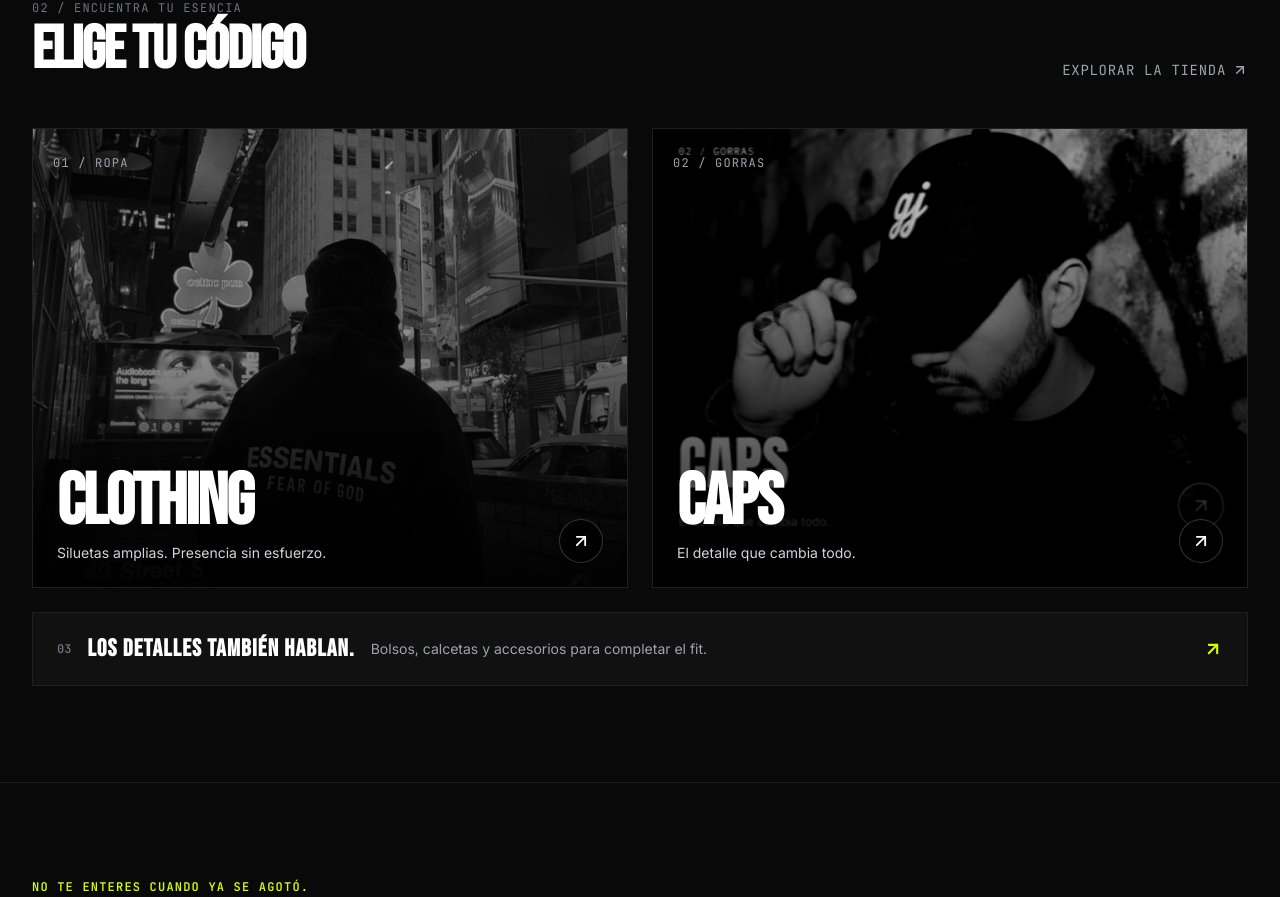
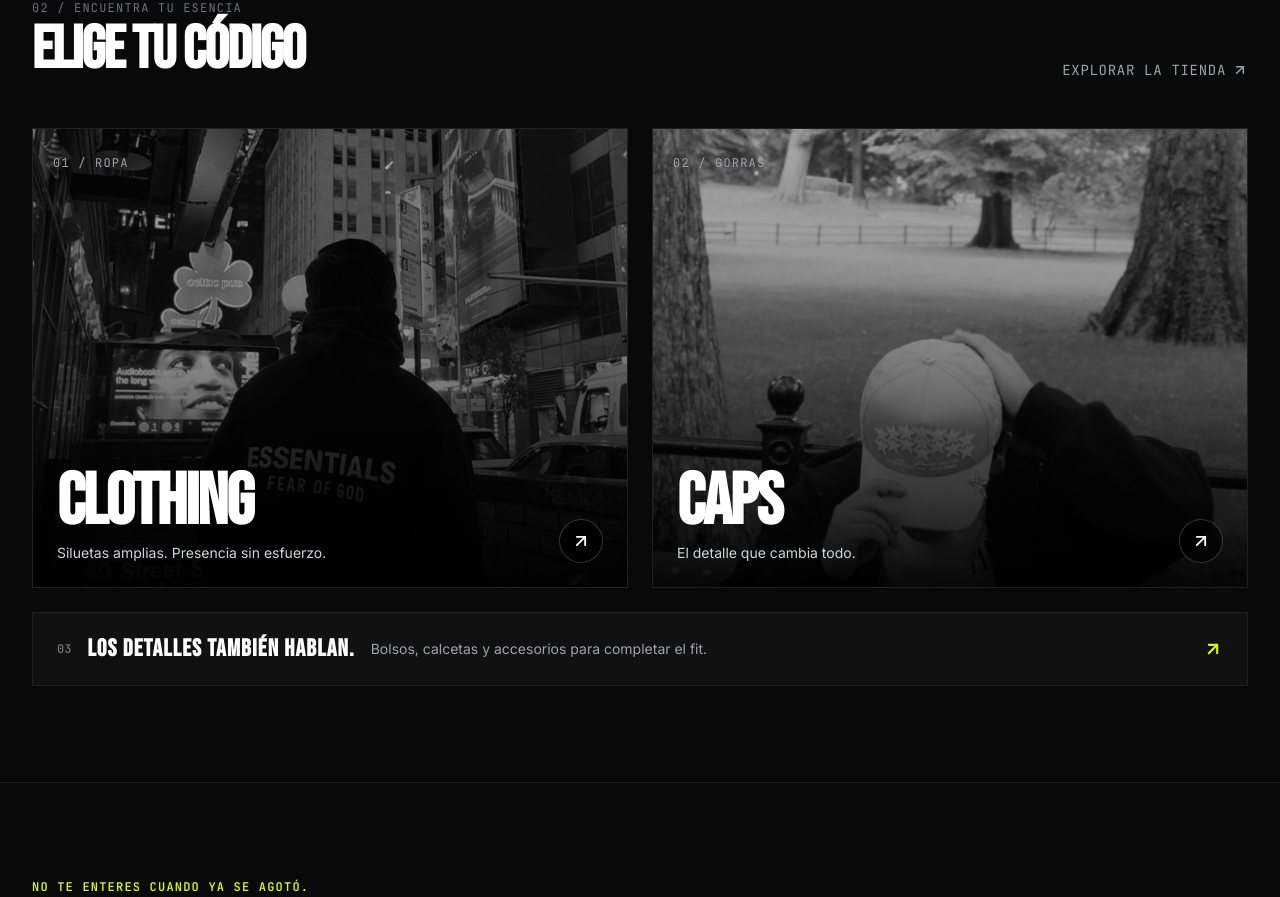
Before and after one commit to klesnuck/gj, a React (Vite) app: page / in a window 1280 px wide. Shown: the part 1614-2511 px from the top of the page. Built offline with nearby package versions, Linux system fonts and the light colour scheme; no server answers; the database is empty.

Commit message:
feat: foto de gorra con efecto hover silhouette a color en banner caps

```diff
--- a/src/components/CategoriesBanner.tsx
+++ b/src/components/CategoriesBanner.tsx
@@ -95,15 +95,22 @@ export const CategoriesBanner: React.FC<CategoriesBannerProps> = ({ onSelectCate
               </span>
             </div>
 
-            {/* Background Image */}
+            {/* Background Image (Foto completa en blanco y negro) */}
             <img
-              src="/images/category-caps.jpg"
+              src="/images/caps-showcase.jpg"
               alt="Colección Gorras Streetwear"
-              className="w-full h-full object-cover object-center grayscale contrast-125 group-hover:scale-105 group-hover:grayscale-0 transition-all duration-700 brightness-90"
+              className="w-full h-full object-cover object-center grayscale contrast-120 brightness-90 group-hover:scale-105 transition-transform duration-700 ease-out"
               onError={(e) => {
                 (e.target as HTMLImageElement).src =
-                  'https://images.unsplash.com/photo-1588850561407-ed78c282e89b?auto=format&fit=crop&w=800&q=80'
+                  '/images/category-caps.jpg'
               }}
+            />
+
+            {/* Silhouette Layer (Solo la silueta de la persona y gorra a color original en hover) */}
+            <img
+              src="/images/caps-silhouette.png"
+              alt="Silueta Gorra Streetwear"
+              className="absolute inset-0 w-full h-full object-cover object-center pointer-events-none opacity-0 group-hover:opacity-100 group-hover:scale-105 transition-all duration-700 ease-out"
             />
 
             {/* Gradient Overlay */}
```
Also changed, not shown: public/images/caps-showcase.jpg (added), public/images/caps-silhouette.png (added).
